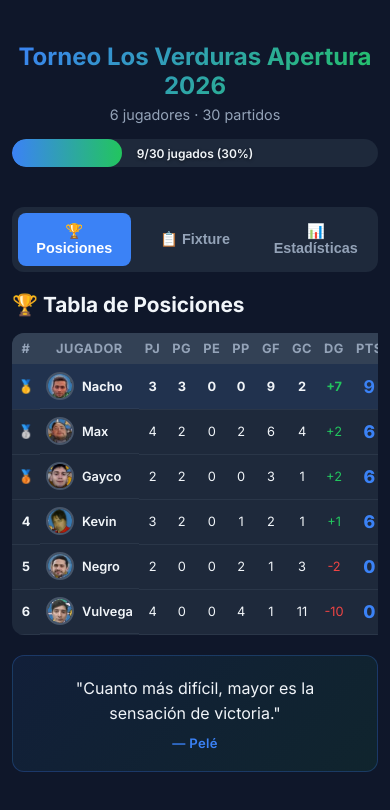
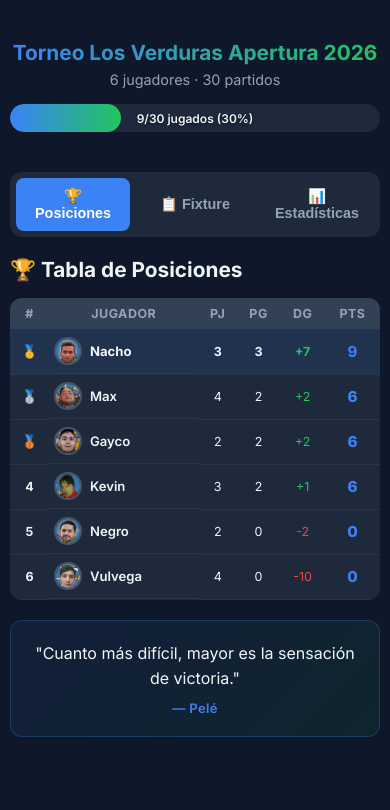
Before and after one commit to maxicopp/fixture-verdura, a Next.js app: page / in a window 390 px wide. Shown: the top 810 px of the page. Built offline with nearby package versions, Linux system fonts and the light colour scheme.

Commit message:
style: adjust mobile styles for Standings and global layout

```diff
--- a/app/components/Standings.jsx
+++ b/app/components/Standings.jsx
@@ -30,10 +30,10 @@ export default function Standings({ standings }) {
               <th>Jugador</th>
               <th>PJ</th>
               <th>PG</th>
-              <th>PE</th>
-              <th>PP</th>
-              <th>GF</th>
-              <th>GC</th>
+              <th className="col-hide-mobile">PE</th>
+              <th className="col-hide-mobile">PP</th>
+              <th className="col-hide-mobile">GF</th>
+              <th className="col-hide-mobile">GC</th>
               <th>DG</th>
               <th>PTS</th>
             </tr>
@@ -50,10 +50,10 @@ export default function Standings({ standings }) {
                 </td>
                 <td>{s.pj}</td>
                 <td>{s.pg}</td>
-                <td>{s.pe}</td>
-                <td>{s.pp}</td>
-                <td>{s.gf}</td>
-                <td>{s.gc}</td>
+                <td className="col-hide-mobile">{s.pe}</td>
+                <td className="col-hide-mobile">{s.pp}</td>
+                <td className="col-hide-mobile">{s.gf}</td>
+                <td className="col-hide-mobile">{s.gc}</td>
                 <td className={s.gf - s.gc > 0 ? 'positive' : s.gf - s.gc < 0 ? 'negative' : ''}>
                   {s.gf - s.gc > 0 ? '+' : ''}{s.gf - s.gc}
                 </td>
--- a/app/globals.css
+++ b/app/globals.css
@@ -541,12 +541,37 @@ tr.leader td { font-weight: 700; }
 .h2h-E { color: var(--warning); background: rgba(245,158,11,0.1); }
 
 @media (max-width: 600px) {
-  .app { padding: 12px; }
-  .header h1 { font-size: 1.5rem; }
+  .app { padding: 10px; }
+  .header h1 { font-size: 1.3rem; }
   .stats-grid { grid-template-columns: 1fr; }
-  .team { min-width: 60px; font-size: 0.85rem; }
-  .score { font-size: 1.1rem; }
-  th, td { padding: 8px 6px; font-size: 0.8rem; }
+  .player-perf-grid { grid-template-columns: 1fr; }
+
+  /* Fixture */
+  .team { min-width: 60px; font-size: 0.82rem; }
+  .score { font-size: 1rem; min-width: 44px; }
+  .score-input input { width: 40px; font-size: 1rem; }
+
+  /* Tabla de posiciones — ocultar columnas secundarias */
+  th, td { padding: 8px 5px; font-size: 0.78rem; }
+  .col-hide-mobile { display: none; }
+  .player-name { font-size: 0.82rem; }
+  .pts { font-size: 0.95rem; }
+  .avatar { width: 22px; height: 22px; margin-right: 5px; }
+
+  /* H2H — scroll horizontal con celdas compactas */
+  .h2h-wrapper { -webkit-overflow-scrolling: touch; }
+  .h2h-table th, .h2h-table td { padding: 6px 5px; font-size: 0.75rem; }
+  .h2h-avatar { width: 22px; height: 22px; }
+  .h2h-row-label { font-size: 0.75rem; gap: 5px; }
+  .h2h-row-label span { display: none; }
+
+  /* Double chart */
+  .double-chart-name { min-width: 80px; font-size: 0.82rem; }
+  .double-chart-legend { padding-left: 86px; }
+
+  /* Odds */
+  .odd-val { font-size: 0.95rem; }
+  .odd-label { font-size: 0.55rem; }
 }
 
 .loading {
```
